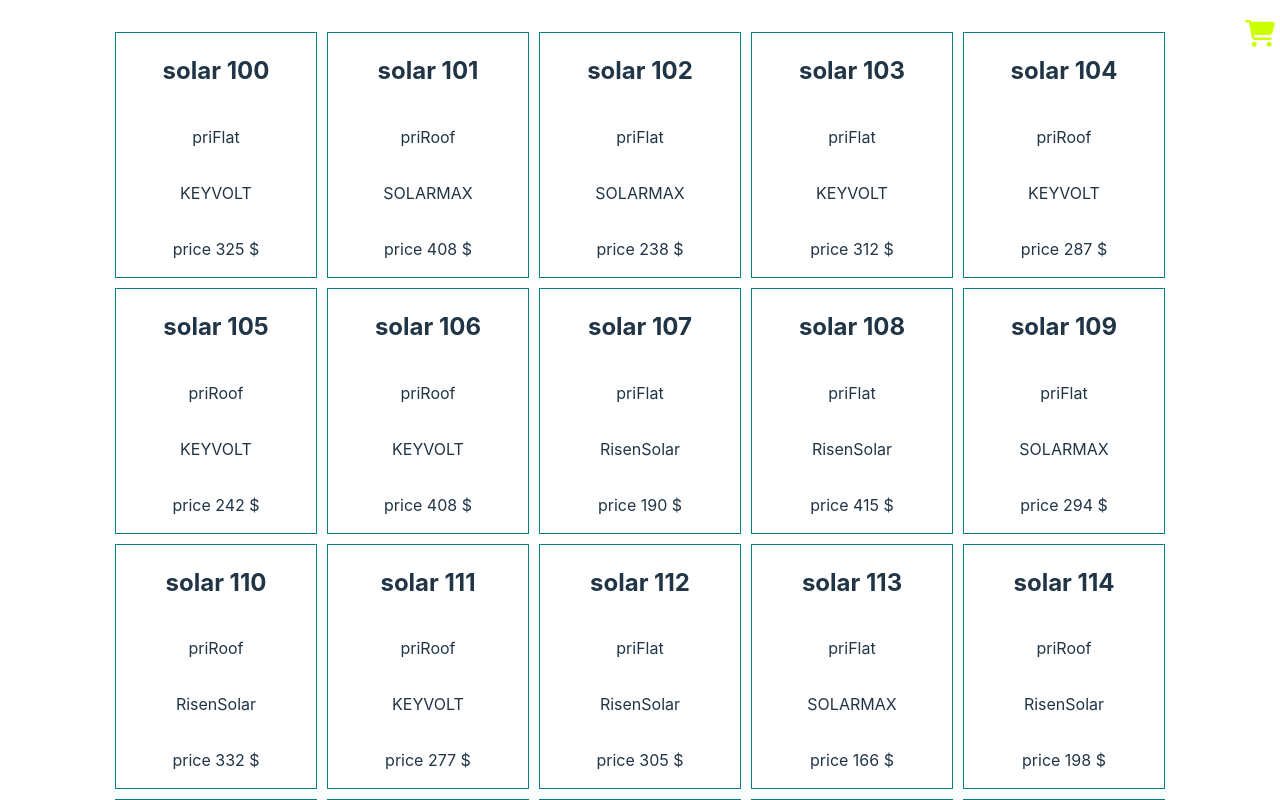
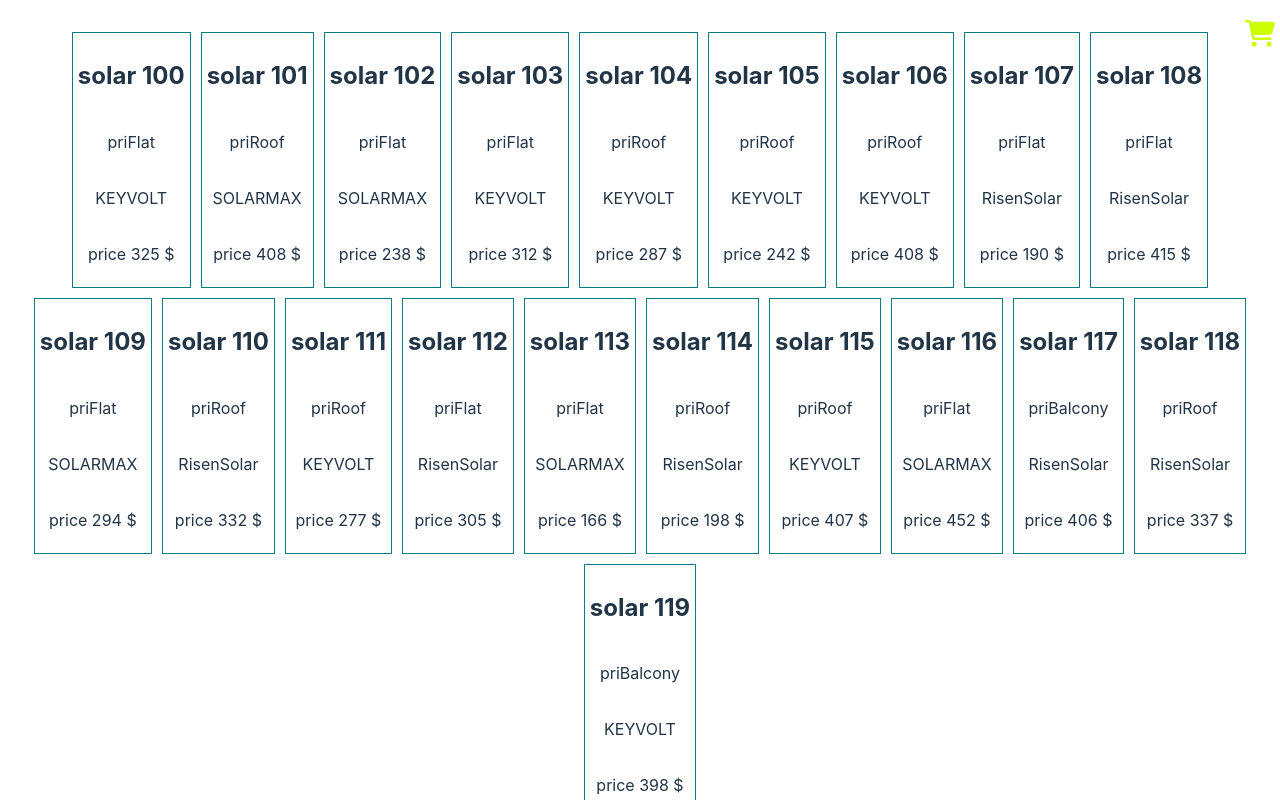
Before and after one commit to AKot1988/TenThousandTest, a React (Vite) app: page / in a window 1280 px wide. Shown: the top 800 px of the page. Built offline with nearby package versions, Linux system fonts and the light colour scheme.

Commit message:
delete console.logs

```diff
--- a/src/components/ItemCard/ItemCard.module.scss
+++ b/src/components/ItemCard/ItemCard.module.scss
@@ -1,11 +1,17 @@
 .itemCard,
 .itemCardCart {
-  width: 200px;
+  max-width: 300px;
+  padding: 5px;
   display: flex;
   flex-direction: column;
   border: 1px solid teal;
+
 
   & button {
     margin: 10px;
   }
 }
+
+.itemCardCart button {
+  width: 100px;
+}
--- a/src/pages/Cart/Cart.module.scss
+++ b/src/pages/Cart/Cart.module.scss
@@ -25,5 +25,9 @@
 
   &Item {
     list-style: none;
+
+    & button {
+      width: 100 px;
+    }
   }
 }
--- a/src/pages/Cart/Cart.tsx
+++ b/src/pages/Cart/Cart.tsx
@@ -5,7 +5,6 @@ import classes from './Cart.module.scss';
 
 const Cart: FC = () => {
   const items = useSelector((state: any) => state.items);
-  console.log(items);
   return (
     <div className={classes.cart}>
       <svg xmlns="http://www.w3.org/2000/svg" viewBox="0 0 576 512">
```
